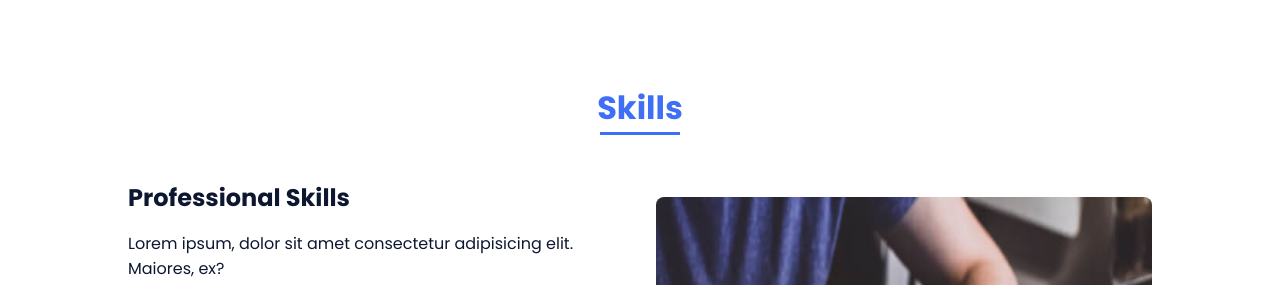
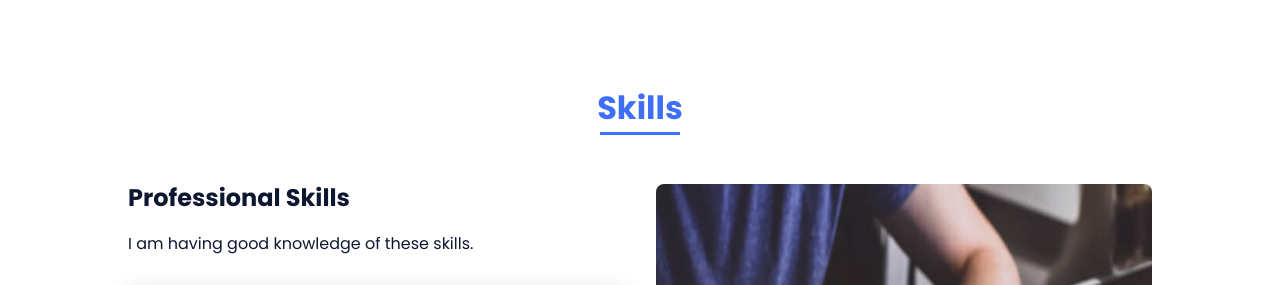
Before and after one commit to Atulsrajput/home, a plain HTML site: page index.html in a window 1280 px wide. Shown: the part 1291-1576 px from the top of the page. Drawn offline with nearby package versions, Linux system fonts and the light colour scheme.

Commit message:
Update index.html

```diff
--- a/index.html
+++ b/index.html
@@ -81,7 +81,7 @@
             <div class="skills_container bd-grid">
                 <div>
                     <h2 class="skills_subtitle">Professional Skills</h2>
-                    <p class="skills_text">Lorem ipsum, dolor sit amet consectetur adipisicing elit. Maiores, ex?</p>
+                    <p class="skills_text">I am having good knowledge of these skills.</p>
 
                     <div class="skills_data">
                         <div class="skills_names">
```
